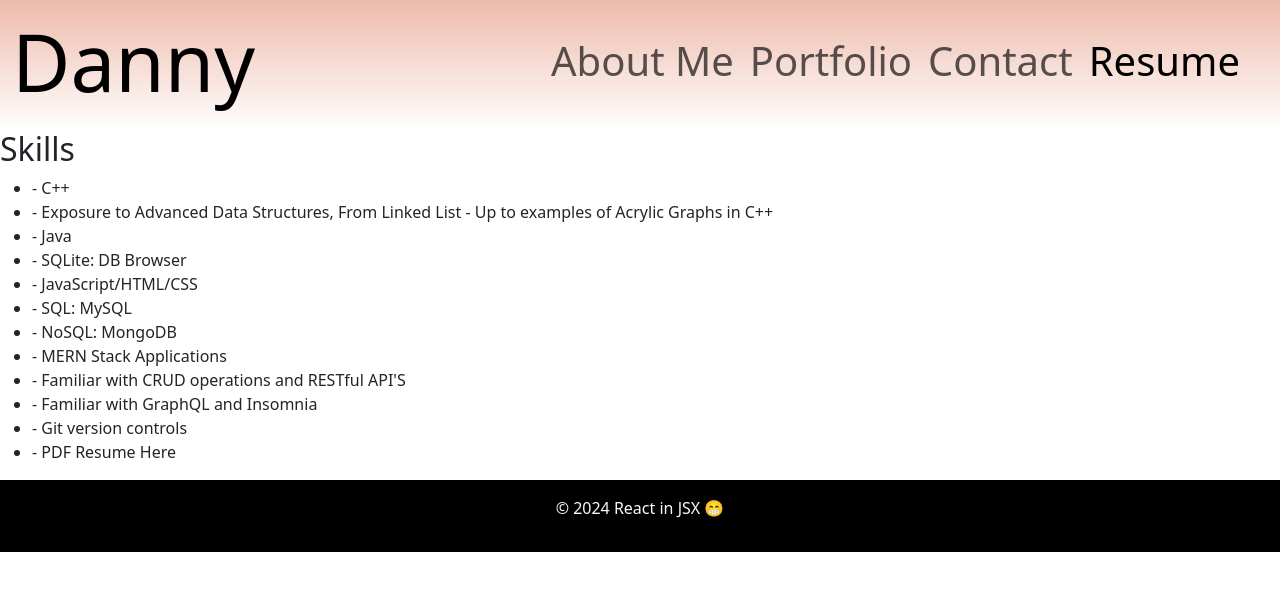
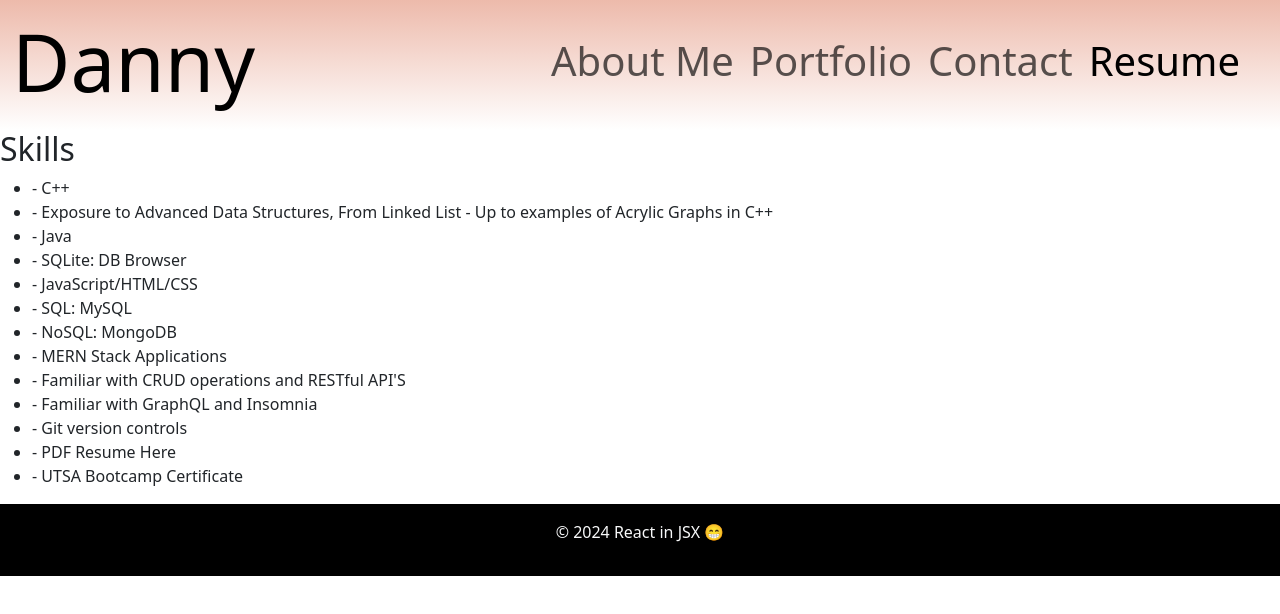
Before and after one commit to DannySanchez03/React-Portfolio, a React (Vite) app: page /Resume in a window 1280 px wide. Shown: the top 614 px of the page. Built offline with nearby package versions, Linux system fonts and the light colour scheme.

Commit message:
added Certificate Proof

```diff
--- a/src/App.jsx
+++ b/src/App.jsx
@@ -1,10 +1,8 @@
-// Bringing in the required import from 'react-router-dom'
 import { Outlet } from 'react-router-dom';
 import Header from './components/Header';
 import Footer from './components/Footer';
 
 function App() {
-  // The Outlet component will conditionally swap between the different pages according to the URL
   return (
     <>
       <Header />
--- a/src/pages/ResumePage.jsx
+++ b/src/pages/ResumePage.jsx
@@ -1,4 +1,5 @@
 import Resume from '../assets/Resume 2024.pdf'
+import Certificate from '../assets/Certificate.pdf'
 
 export default function Footer() {
     return (
@@ -17,6 +18,7 @@ export default function Footer() {
             <li>- Familiar with GraphQL and Insomnia</li>
             <li>- Git version controls</li>
             <li>- <a href={Resume} target="_blank">PDF Resume Here</a></li>
+            <li>- <a href={Certificate} target="_blank">UTSA Bootcamp Certificate</a></li>
         </ul>
     </div>
     );
```
Also changed, not shown: 1 other file (tests, documents, lock files or other folders).
